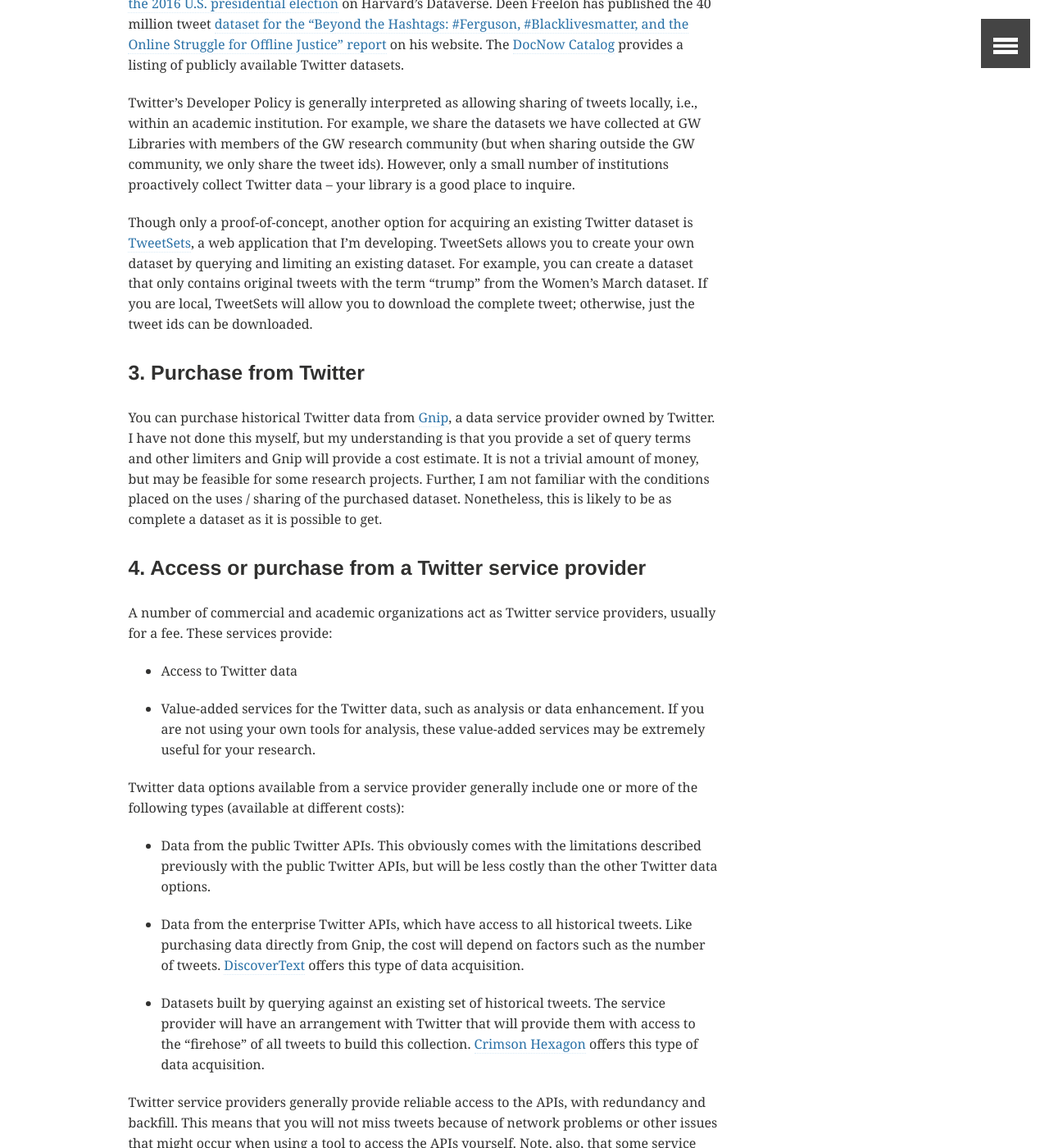
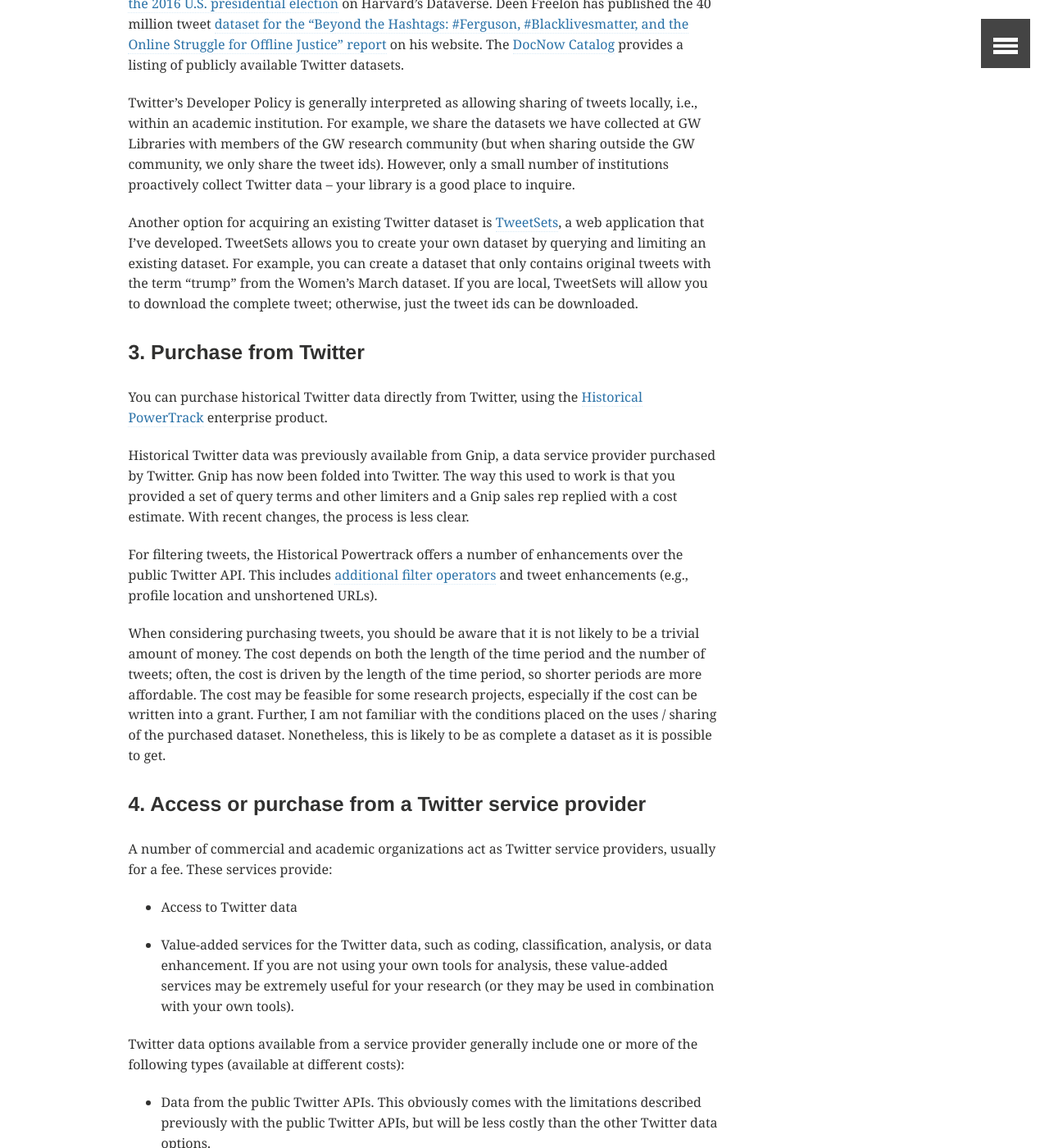
Before and after one commit to gwu-libraries/sfm-ui, a Jekyll site: the page built from _posts/2017-09-14-twitter-data.md, in a window 1280 px wide and 1400 px high, scrolled down 2843 px. Shown: the whole window at 82% size. Built offline with Jekyll 4.4.1, drawn with Linux system fonts in a browser that asks for light colours; comment, search, counter and statistics services are not loaded; some of the changed text lies outside the part shown.

Commit message:
Updated Twitter data post.

```diff
--- a/_posts/2017-09-14-twitter-data.md
+++ b/_posts/2017-09-14-twitter-data.md
@@ -61,28 +61,36 @@
 
 Twitter’s Developer Policy is generally interpreted as allowing sharing of tweets locally, i.e., within an academic institution. For example, we share the datasets we have collected at GW Libraries with members of the GW research community (but when sharing outside the GW community, we only share the tweet ids). However, only a small number of institutions proactively collect Twitter data -- your library is a good place to inquire.
 
-Though only a proof-of-concept, another option for acquiring an existing Twitter dataset is [TweetSets](https://tweetsets.library.gwu.edu/), a web application that I’m developing. TweetSets allows you to create your own dataset by querying and limiting an existing dataset. For example, you can create a dataset that only contains original tweets with the term “trump” from the Women’s March dataset. If you are local, TweetSets will allow you to download the complete tweet; otherwise, just the tweet ids can be downloaded.
+Another option for acquiring an existing Twitter dataset is [TweetSets](https://tweetsets.library.gwu.edu/), a web application that I’ve developed. TweetSets allows you to create your own dataset by querying and limiting an existing dataset. For example, you can create a dataset that only contains original tweets with the term “trump” from the Women’s March dataset. If you are local, TweetSets will allow you to download the complete tweet; otherwise, just the tweet ids can be downloaded.
 
 ### 3.  Purchase from Twitter
-You can purchase historical Twitter data from [Gnip](https://gnip.com/), a data service provider owned by Twitter. I have not done this myself, but my understanding is that you provide a set of query terms and other limiters and Gnip will provide a cost estimate. It is not a trivial amount of money, but may be feasible for some research projects. Further, I am not familiar with the conditions placed on the uses / sharing of the purchased dataset. Nonetheless, this is likely to be as complete a dataset as it is possible to get.
+You can purchase historical Twitter data directly from Twitter, using the [Historical PowerTrack](https://developer.twitter.com/en/docs/tweets/batch-historical/overview) enterprise product.
+
+ Historical Twitter data was previously available from Gnip, a data service provider purchased by Twitter. Gnip has now been folded into Twitter. The way this used to work is that you provided a set of query terms and other limiters and a Gnip sales rep replied with a cost estimate. With recent changes, the process is less clear.
+
+ For filtering tweets, the Historical Powertrack offers a number of enhancements over the public Twitter API. This includes [additional filter operators](https://developer.twitter.com/en/docs/tweets/rules-and-filtering/overview/all-operators) and tweet enhancements (e.g., profile location and unshortened URLs).
+
+  When considering purchasing tweets, you should be aware that it is not likely to be a trivial amount of money. The cost depends on both the length of the time period and the number of tweets; often, the cost is driven by the length of the time period, so shorter periods are more affordable. The cost may be feasible for some research projects, especially if the cost can be written into a grant. Further, I am not familiar with the conditions placed on the uses / sharing of the purchased dataset. Nonetheless, this is likely to be as complete a dataset as it is possible to get.
 
 ### 4. Access or purchase from a Twitter service provider
 A number of commercial and academic organizations act as Twitter service providers, usually for a fee. These services provide:
 * Access to Twitter data
-* Value-added services for the Twitter data, such as analysis or data enhancement. If you are not using your own tools for analysis, these value-added services may be extremely useful for your research.
+* Value-added services for the Twitter data, such as coding, classification, analysis, or data enhancement. If you are not using your own tools for analysis, these value-added services may be extremely useful for your research (or they may be used in combination with your own tools).
 
 Twitter data options available from a service provider generally include one or more of the following types (available at different costs):
 * Data from the public Twitter APIs. This obviously comes with the limitations described previously with the public Twitter APIs, but will be less costly than the other Twitter data options.
-* Data from the enterprise Twitter APIs, which have access to all historical tweets. Like purchasing data directly from Gnip, the cost will depend on factors such as the number of tweets. [DiscoverText](https://discovertext.com/) offers this type of data acquisition.
+* Data from the enterprise Twitter APIs, which have access to all historical tweets. Like purchasing data directly from Twitter, the cost will depend on factors such as the number of tweets and the length of the time period. [DiscoverText](https://discovertext.com/) offers this type of data acquisition.
 * Datasets built by querying against an existing set of historical tweets. The service provider will have an arrangement with Twitter that will provide them with access to the “firehose” of all tweets to build this collection. [Crimson Hexagon](https://www.crimsonhexagon.com/) offers this type of data acquisition.
 
 Twitter service providers generally provide reliable access to the APIs, with redundancy and backfill. This means that you will not miss tweets because of network problems or other issues that might occur when using a tool to access the APIs yourself. Note, also, that some service providers can provide data from other social media platforms, such as Facebook.
 
-Most Twitter service providers’ offerings focus on marketing and business intelligence, not academic research. The two service providers that I am aware of that do serve academic researchers are DiscoverText and Crimson Hexagon. [Social Data Analytics at Boston University](https://www.sodaanalyticsatbu.org/) is a new entry in this field.
+Despite what the sales representative may tell you, most Twitter service providers’ offerings focus on marketing and business intelligence, not academic research. The notable exception is DiscoverText, which is focused primarily on supporting academic researchers. DiscoverText allows you to acquire data from the public Twitter APIs, as well as purchasing historical tweets. Within the DiscoverText platform, tweets can be filtered, coded, and classified (using machine learning).
+
+Crimson Hexagon focuses on marketing, but also supports academic research. [Social Data Analytics at Boston University](https://www.sodaanalyticsatbu.org/) is a new entry in the academic field.
 
 There are some limitations of Twitter service providers that you should be aware of. Whether these limitations are significant will depend on your research requirements.
 
-First, when considering a Twitter service provider, it is important to know whether you are able to export your dataset from the service provider’s platform. (All should allow you to export reports or analysis.) If you need the raw data to perform your own analysis or for data sharing, this may be an important consideration.
+First, when considering a Twitter service provider, it is important to know whether you are able to export your dataset from the service provider’s platform. (All should allow you to export reports or analysis.) For most platforms, export is limited to 50,000 tweets per day. If you need the raw data to perform your own analysis or for data sharing, this may be an important consideration.
 
 Second, while the value-added services offered by a Twitter service provider may be very powerful and not require technical skill to use, they are generally a “black box”. So, for example, if a service provider performs bot detection, you may not know which bot detection algorithm is being used.
 
```
